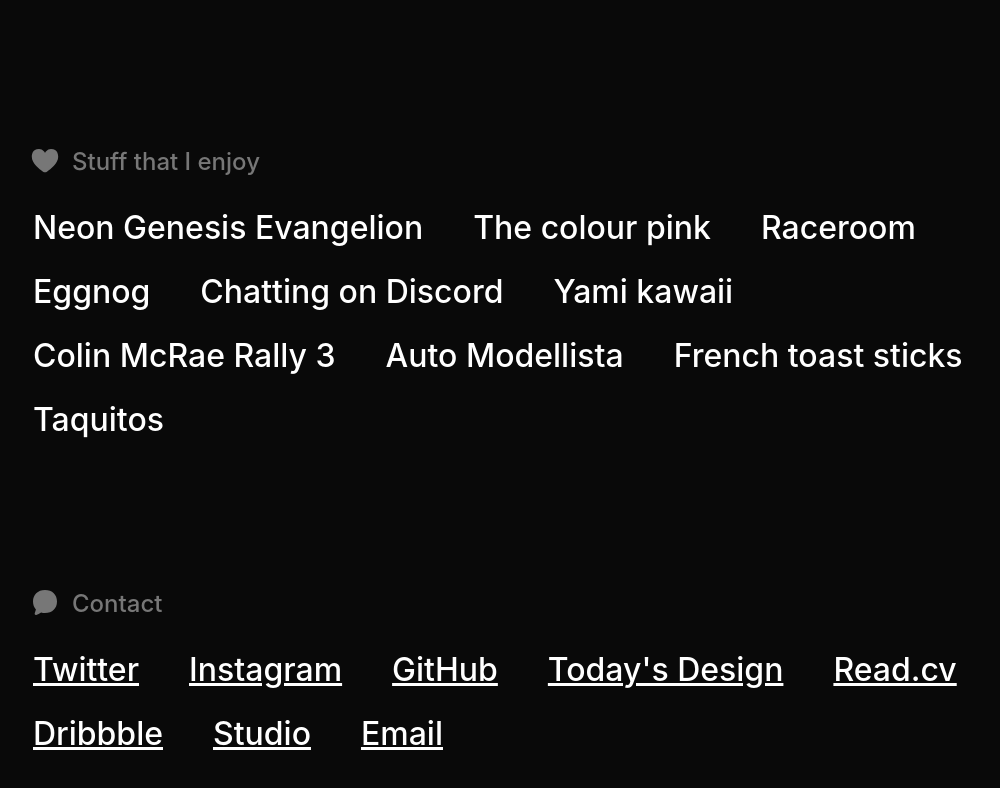
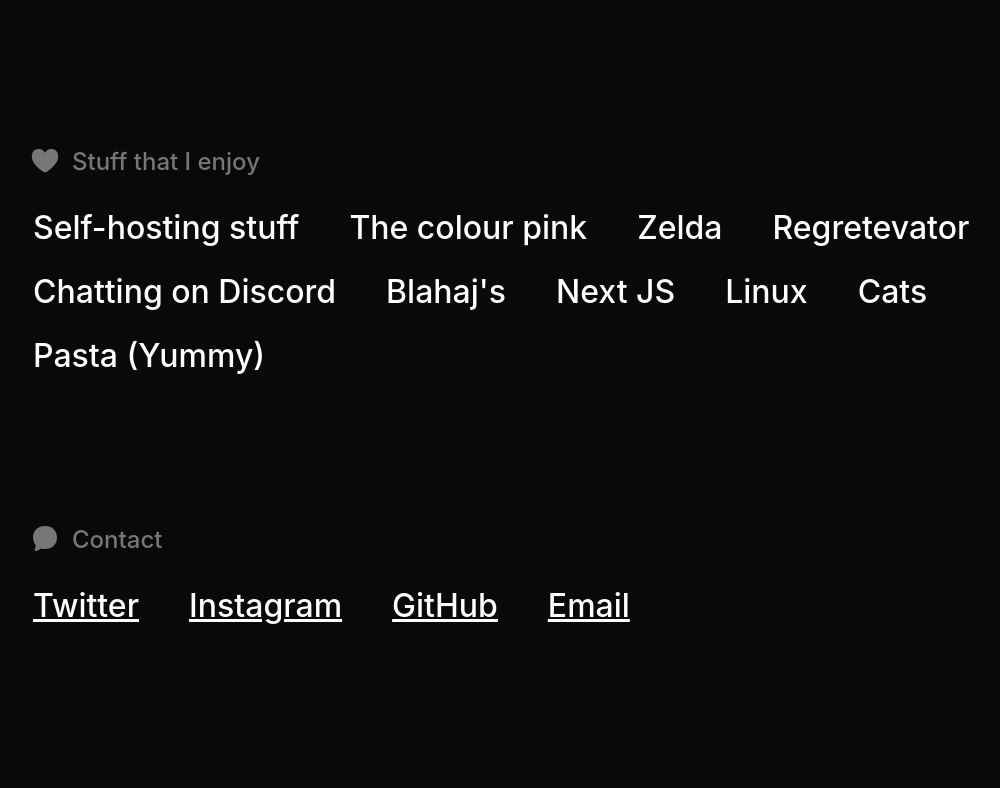
Before and after one commit to glitchbook/website, an Eleventy site: page src/index.njk in a window 1280 px wide. Shown: the part 1598-2386 px from the top of the page, without its empty margins (107-1107 px from the left). After the commit the page ends 2355 px from the top, so only its background shows below. Built offline with nearby package versions, Linux system fonts and the light colour scheme; Eleventy itself is replaced by a stand-in of ours; files that its build step writes are made by us from their sources; a web font is replaced by a local one; what eleventy-plugin-seo, markdown-it-link-attributes would draw is missing.

Commit message:
Update index.njk

```diff
--- a/src/index.njk
+++ b/src/index.njk
@@ -4,13 +4,13 @@
 
 <link href="/images.js" rel="preload" as="script">
 <!--<script src="/images.js" defer></script>-->
-<a rel="me" href="https://mas.to/@aetinx" hidden></a>
+<a rel="me" href="https://mas.to/@hazelicious" hidden></a>
 
-<h1>Creating magical things</h1>
-<p role="doc-subtitle">I’m an interdisciplinary designer with a passion to make computing friendlier and more enjoyable for everyone.</p>
+<h1>Shaping the future ★</h1>
+<p role="doc-subtitle">I’m an interdisciplinary designer and developer with a mission to make the better web, for everyone.</p>
 
 <!-- TEMP FOR REVIEW -->
-<a class="ag-card" id="ag-work" href="https://read.cv/aetinx" target="_blank" aria-label="Work">
+<a class="ag-card" id="ag-work" href="https://x.com/heartsofnova" target="_blank" aria-label="Work">
   <div class="ag-card-video">
   <video autoplay loop muted>
     <source src="https://campsite.imgix.net/o/2ua6xs4a65g4/p/3fb8d74a-9198-4b97-ae4d-740f0a9fee57.mp4">
@@ -24,28 +24,28 @@
 </a>
 
 <!--<div id="ag">
-  <a class="ag-card" id="ag-work" href="https://read.cv/aetinx" target="_blank" aria-label="Work">
+  <a class="ag-card" id="ag-work" href="https://novussy.bsky.social" target="_blank" aria-label="Work">
     <div class="ag-card-images"></div>
     <div class="ag-card-overlay">
       <div class="ag-card-overlay-content">
-        Work
+        Bluesky
       </div>
     </div>
   </a>
   <div id="ags">
-    <a class="ag-card" id="ag-captures" href="https://visit.studio/aetinx" target="_blank" aria-label="Captures">
+    <a class="ag-card" id="ag-captures" href="https://mas.to/hazelicious" target="_blank" aria-label="Captures">
       <div class="ag-card-images"></div>
       <div class="ag-card-overlay">
         <div class="ag-card-overlay-content">
-          Captures
+          Mastodon (let's not really talk about the name)
         </div>
       </div>
     </a>
-    <a class="ag-card" id="ag-selfies" href="https://twitter.com/aetinx" target="_blank" aria-label="Selfies">
+    <a class="ag-card" id="ag-selfies" href="https://x.com/heartsofnova" target="_blank" aria-label="Selfies">
       <div class="ag-card-images"></div>
       <div class="ag-card-overlay">
         <div class="ag-card-overlay-content">
-          Selfies
+          My everything page tbh
         </div>
       </div>
     </a>
@@ -114,45 +114,27 @@
     Nonbinary
   </li>
   <li>
-    <svg width="60" height="45" viewBox="0 0 60 45" fill="none" xmlns="http://www.w3.org/2000/svg">
-    <g clip-path="url(#clip0_4584_891)">
-    <rect width="60" height="15" fill="#FF218C"/>
-    <rect y="15" width="60" height="15" fill="#FFD800"/>
-    <rect y="30" width="60" height="15" fill="#21B1FF"/>
-    </g>
-    <defs>
-    <clipPath id="clip0_4584_891">
-    <rect width="60" height="45" rx="7.5" fill="white"/>
-    </clipPath>
-    </defs>
-    </svg>
-    Pansexual
-  </li>
 </ul>
 -->
 
 <h2 class="section-header"><div class="symbol">{{ collections.symbols["heart"] | safe }}</div> Stuff that I enjoy</h2>
 <ul class="linear-list">
-  <li class="text">Neon Genesis Evangelion</li>
+  <li class="text">Self-hosting stuff</li>
   <li class="text">The colour pink</li>
-  <li class="text">Raceroom</li>
-  <li class="text">Eggnog</li>
+  <li class="text">Zelda</li>
+  <li class="text">Regretevator</li>
   <li class="text">Chatting on Discord</li>
-  <li class="text">Yami kawaii</li>
-  <li class="text">Colin McRae Rally 3</li>
-  <li class="text">Auto Modellista</li>
-  <li class="text">French toast sticks</li>
-  <li class="text">Taquitos</li>
+  <li class="text">Blahaj's</li>
+  <li class="text">Next JS</li>
+  <li class="text">Linux</li>
+  <li class="text">Cats</li>
+  <li class="text">Pasta (Yummy)</li>
 </ul>
 
 <h2 class="section-header"><div class="symbol">{{ collections.symbols["comment"] | safe }}</div> Contact</h2>
 <ul class="linear-list">
-  <li class="text"><a href="https://twitter.com/aetinx" target="_blank">Twitter</a></li>
-  <li class="text"><a href="https://instagram.com/aetinx" target="_blank">Instagram</a></li>
-  <li class="text"><a href="https://github.com/aetinx" target="_blank">GitHub</a></li>
-  <li class="text"><a href="https://todays.design/aetinx" target="_blank">Today's Design</a></li>
-  <li class="text"><a href="https://read.cv/aetinx" target="_blank">Read.cv</a></li>
-  <li class="text"><a href="https://dribbble.com/aetinx" target="_blank">Dribbble</a></li>
-  <li class="text"><a href="https://visit.studio/aetinx" target="_blank">Studio</a></li>
-  <li class="text"><a href="mailto:hello@aetinx.dev" target="_blank">Email</a></li>
+  <li class="text"><a href="https://x.com/heartsofnova" target="_blank">Twitter</a></li>
+  <li class="text"><a href="https://instagram.com/heartsofnova" target="_blank">Instagram</a></li>
+  <li class="text"><a href="https://github.com/glitchbook" target="_blank">GitHub</a></li>
+  <li class="text"><a href="mailto:founder@petaltech.xyz" target="_blank">Email</a></li>
 </ul>
```
